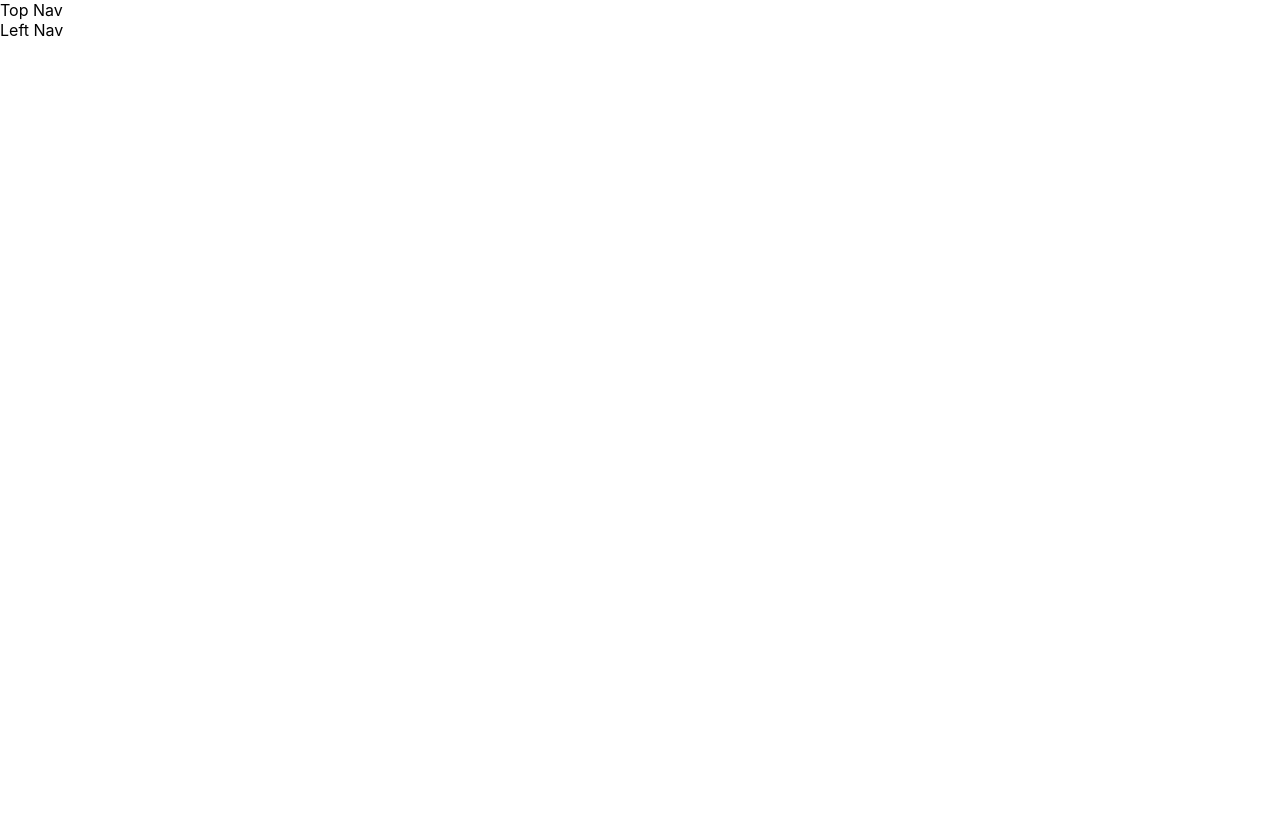
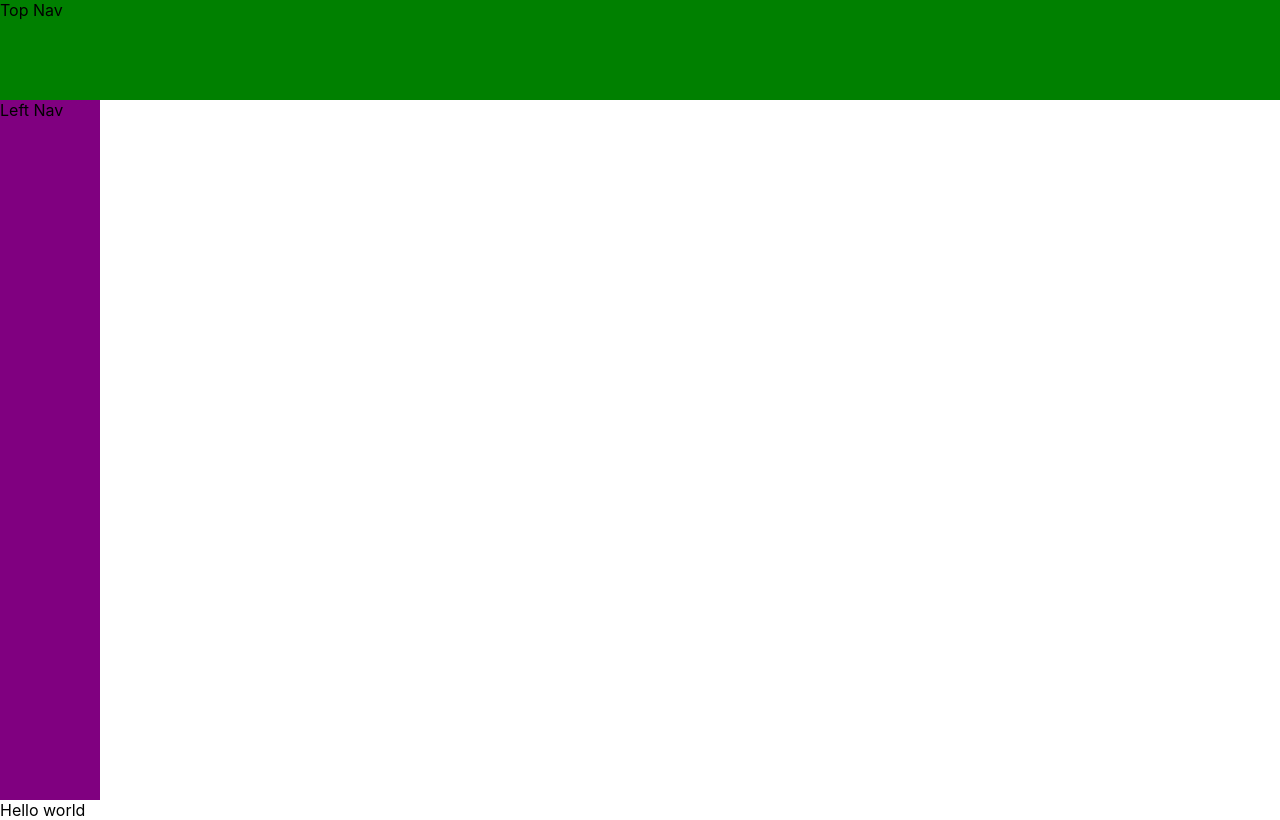
Before and after one commit to kristenkinnearohlmann/breeze-lakes-point-2, a Next.js app: page / in a window 1280 px wide. Built offline with nearby package versions, Linux system fonts and the light colour scheme.

Commit message:
Added dimensions and colors to nav elements for placement

```diff
--- a/components/appLayout.tsx
+++ b/components/appLayout.tsx
@@ -1,12 +1,18 @@
+import { Box } from "@chakra-ui/layout";
 import TopNav from "./topNav";
 import LeftNav from "./leftNav";
 
-const AppLayout = ({ children }) => {
+const AppLayout = ({ children }: { children: any }) => {
   return (
-    <div>
-      <TopNav></TopNav>
-      <LeftNav></LeftNav>
-    </div>
+    <Box>
+      <Box height="100px" width="100vw" bg="green">
+        <TopNav></TopNav>
+      </Box>
+      <Box height="calc(100vh - 100px)" width="100px" bg="purple">
+        <LeftNav></LeftNav>
+      </Box>
+      <Box>{children}</Box>
+    </Box>
   );
 };
 
--- a/package.json
+++ b/package.json
@@ -8,6 +8,8 @@
     "lint": "next lint"
   },
   "dependencies": {
+    "@chakra-ui/layout": "^1.6.0",
+    "@chakra-ui/react": "^1.7.3",
     "next": "12.0.7",
     "react": "17.0.2",
     "react-dom": "17.0.2"
--- a/pages/_app.tsx
+++ b/pages/_app.tsx
@@ -1,8 +1,13 @@
-import '../styles/globals.css'
-import type { AppProps } from 'next/app'
+import "../styles/globals.css";
+import type { AppProps } from "next/app";
+import AppLayout from "../components/appLayout";
 
 function MyApp({ Component, pageProps }: AppProps) {
-  return <Component {...pageProps} />
+  return (
+    <AppLayout>
+      <Component {...pageProps} />
+    </AppLayout>
+  );
 }
 
-export default MyApp
+export default MyApp;
--- a/pages/index.tsx
+++ b/pages/index.tsx
@@ -2,14 +2,9 @@ import type { NextPage } from "next";
 import Head from "next/head";
 import Image from "next/image";
 import styles from "../styles/Home.module.css";
-import AppLayout from "../components/appLayout";
 
 const Home: NextPage = () => {
-  return (
-    <div>
-      <AppLayout></AppLayout>
-    </div>
-  );
+  return <div>Hello world</div>;
 };
 
 export default Home;
```
Also changed, not shown: 1 other file (tests, documents, lock files or other folders).
